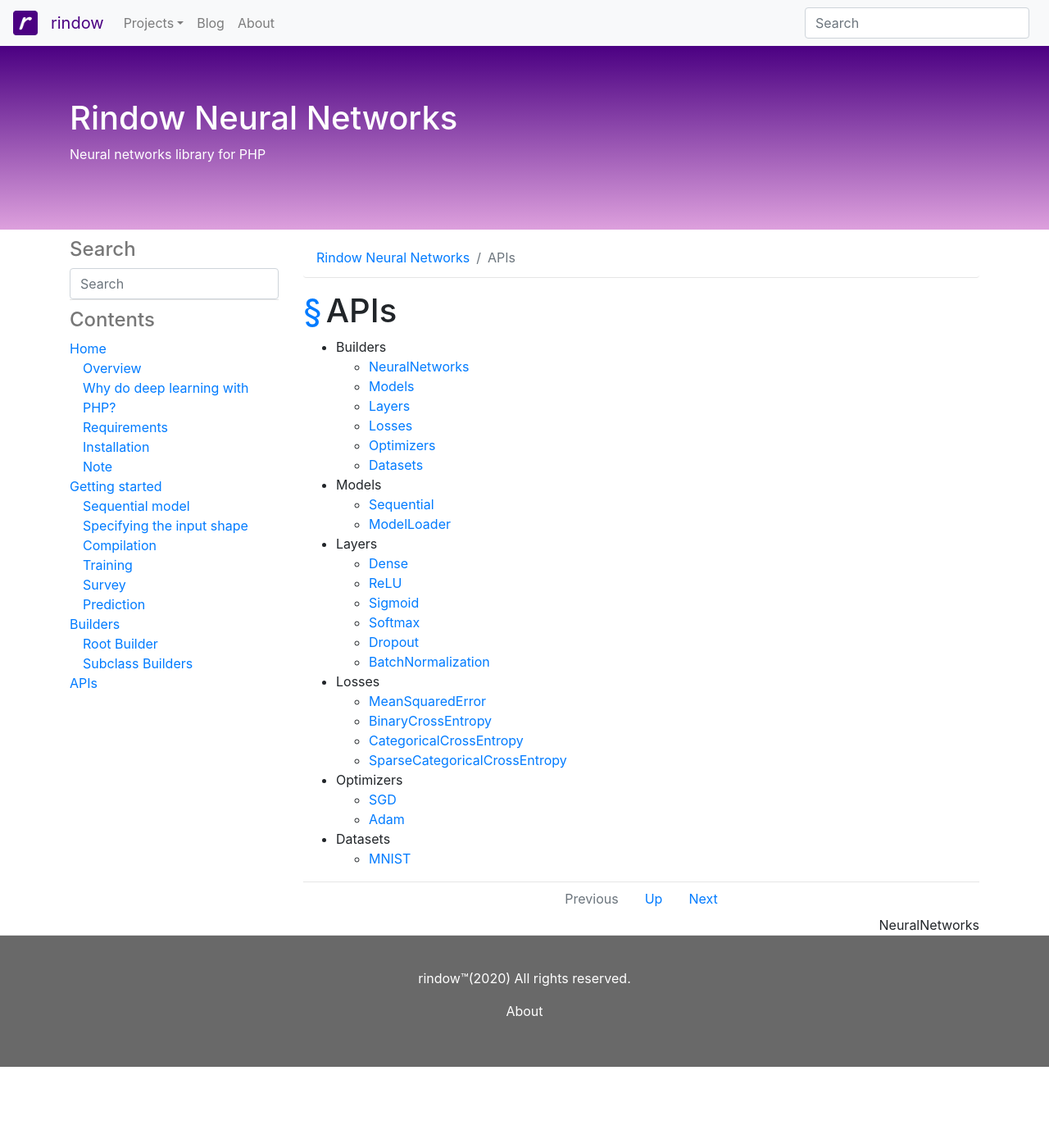
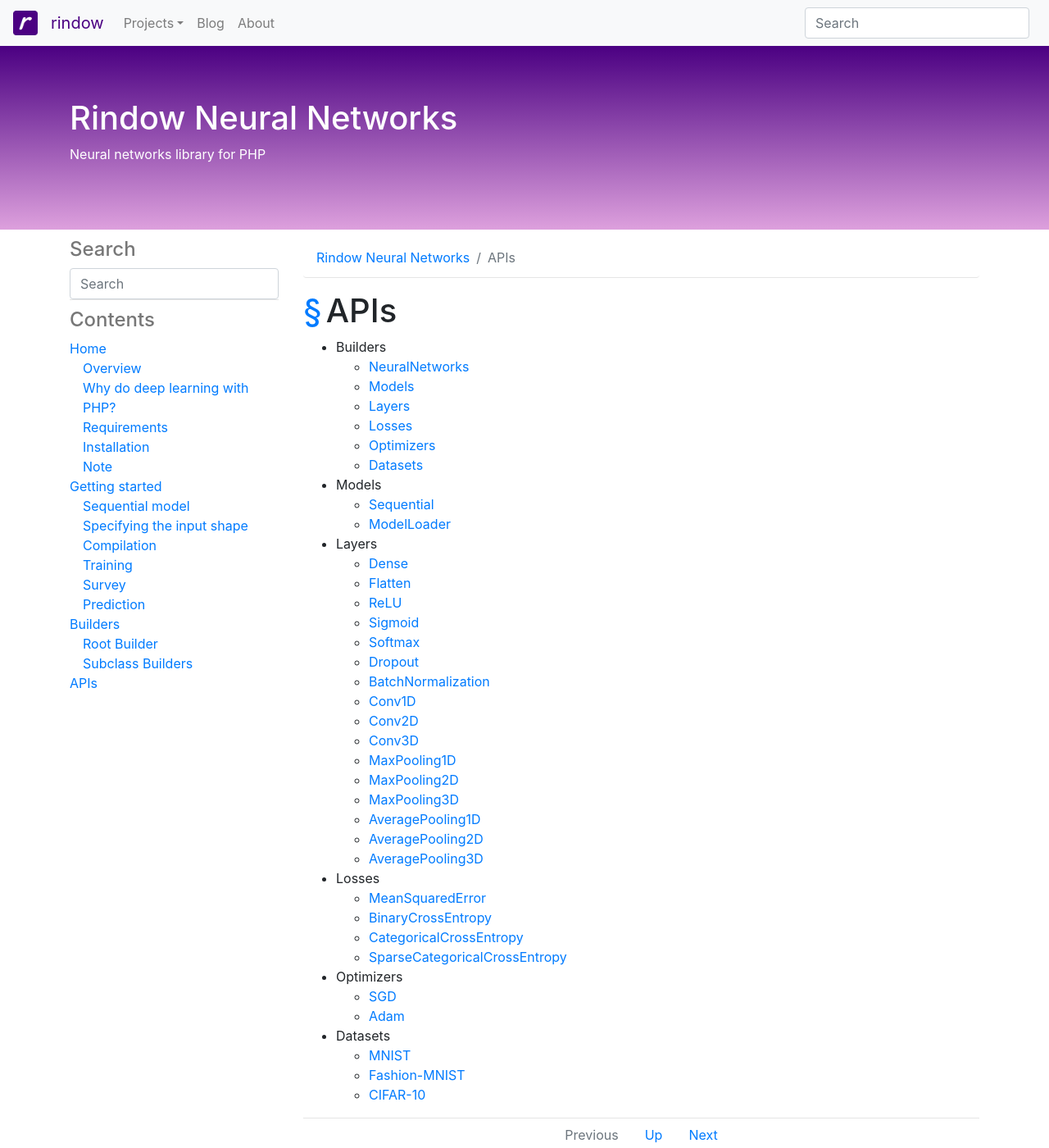
Before and after one commit to yuichiis/rindow.github.io, a Jekyll site: the page built from _neuralnetworks/api/apitoc.md, in a window 1280 px wide and 1400 px high. Shown: the whole window at 82% size. Built offline with Jekyll 4.4.1, drawn with Linux system fonts in a browser that asks for light colours.

Commit message:
update apitoc.md

```diff
--- a/_neuralnetworks/api/apitoc.md
+++ b/_neuralnetworks/api/apitoc.md
@@ -17,11 +17,21 @@ next_section: neuralnetworks
     - [ModelLoader](modelloader.html)
 - Layers
     - [Dense](dense.html)
+    - [Flatten](flatten.html)
     - [ReLU](relu.html)
     - [Sigmoid](sigmoid.html)
     - [Softmax](softmax.html)
     - [Dropout](dropout.html)
     - [BatchNormalization](batchnormalization.html)
+    - [Conv1D](conv1d.html)
+    - [Conv2D](conv2d.html)
+    - [Conv3D](conv3d.html)
+    - [MaxPooling1D](maxpooling1d.html)
+    - [MaxPooling2D](maxpooling2d.html)
+    - [MaxPooling3D](maxpooling3d.html)
+    - [AveragePooling1D](averagepooling1d.html)
+    - [AveragePooling2D](averagepooling2d.html)
+    - [AveragePooling3D](averagepooling3d.html)
 - Losses
     - [MeanSquaredError](meansquarederror.html)
     - [BinaryCrossEntropy](binarycrossentropy.html)
@@ -32,3 +42,5 @@ next_section: neuralnetworks
     - [Adam](adam.html)
 - Datasets
     - [MNIST](mnist.html)
+    - [Fashion-MNIST](fashionmnist.html)
+    - [CIFAR-10](cifar10.html)
```
